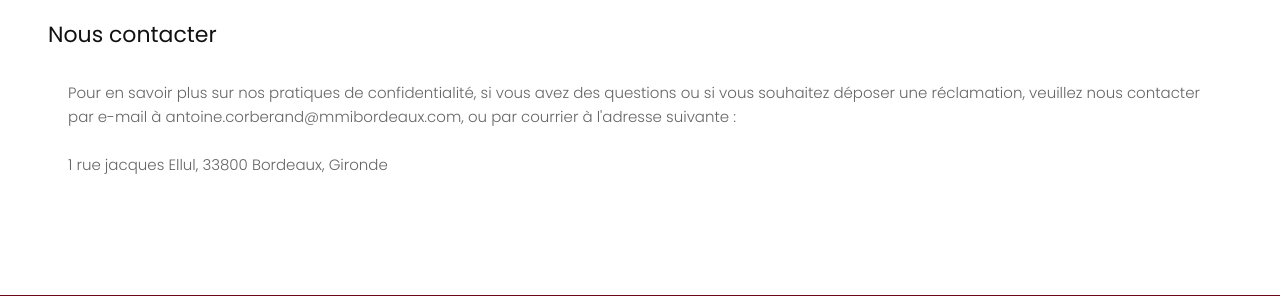
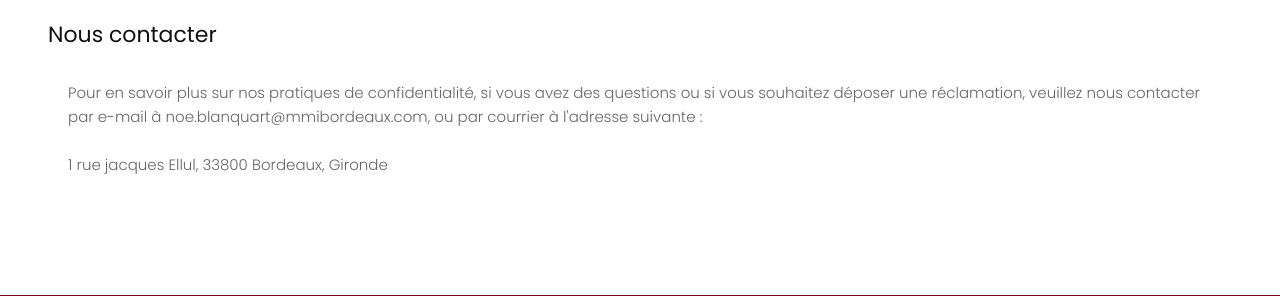
Before and after one commit to nauwai/BLOGART25, a PHP site: page /views/frontend/rgpd/politiques.php in a window 1280 px wide. Shown: the part 2634-2930 px from the top of the page. Run offline with PHP 8.4, Linux system fonts and the light colour scheme; some libraries are stand-ins or nearby versions; some web fonts are replaced.

Commit message:
name change

```diff
--- a/views/frontend/rgpd/politiques.php
+++ b/views/frontend/rgpd/politiques.php
@@ -104,7 +104,7 @@ require '../../../header.php';
     <div class="section9-title m-4 p-4">
         <h2>Nous contacter</h2>
         <p>
-            Pour en savoir plus sur nos pratiques de confidentialité, si vous avez des questions ou si vous souhaitez déposer une réclamation, veuillez nous contacter par e-mail à antoine.corberand@mmibordeaux.com, ou par courrier à l'adresse suivante : <br> <br>
+            Pour en savoir plus sur nos pratiques de confidentialité, si vous avez des questions ou si vous souhaitez déposer une réclamation, veuillez nous contacter par e-mail à noe.blanquart@mmibordeaux.com, ou par courrier à l'adresse suivante : <br> <br>
 
             1 rue jacques Ellul, 33800 Bordeaux, Gironde
         </p>
```
